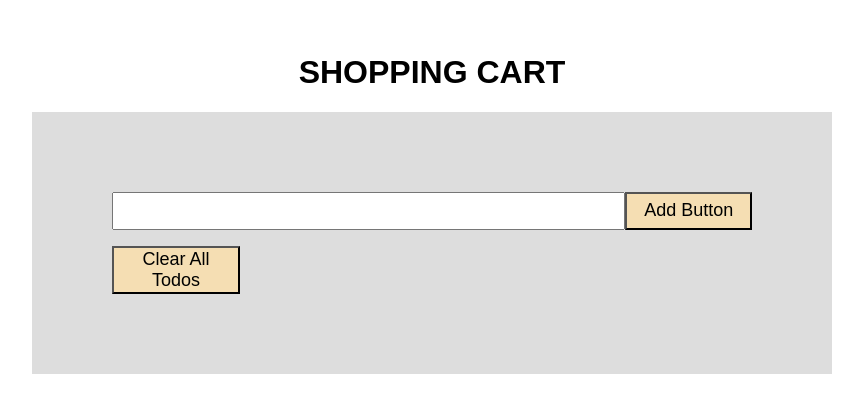
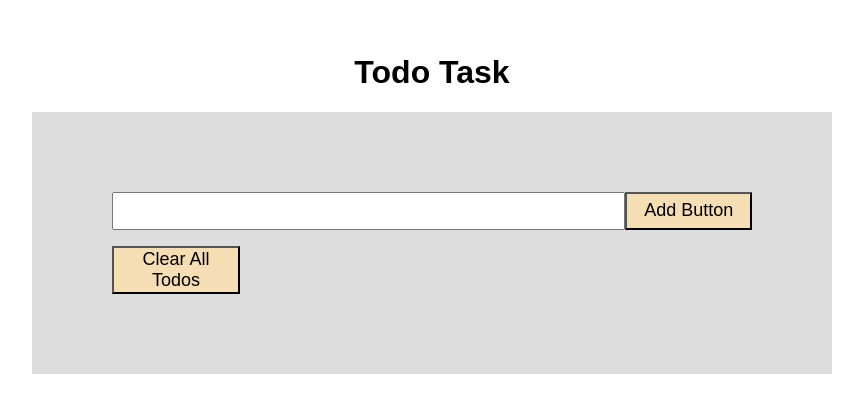
Before and after one commit to shakilhossain-cse/localStorage, a plain HTML site: page index.html in a window 1280 px wide. Shown: the part 205-618 px from the top of the page, without its empty margins (208-1071 px from the left). Drawn offline with Linux system fonts and the light colour scheme.

Commit message:
fix title

```diff
--- a/index.html
+++ b/index.html
@@ -4,7 +4,7 @@
     <meta charset="UTF-8" />
     <meta http-equiv="X-UA-Compatible" content="IE=edge" />
     <meta name="viewport" content="width=device-width, initial-scale=1.0" />
-    <title>Document</title>
+    <title>Todo</title>
     <script
       src="https://kit.fontawesome.com/05a585523c.js"
       crossorigin="anonymous"
@@ -64,7 +64,7 @@
     </style>
   </head>
   <body>
-    <h1     >SHOPPING CART</h1>
+    <h1     >Todo Task</h1>
     <div class="card">
       <div class="input-area">
         <input type="text" id="input" />
```
